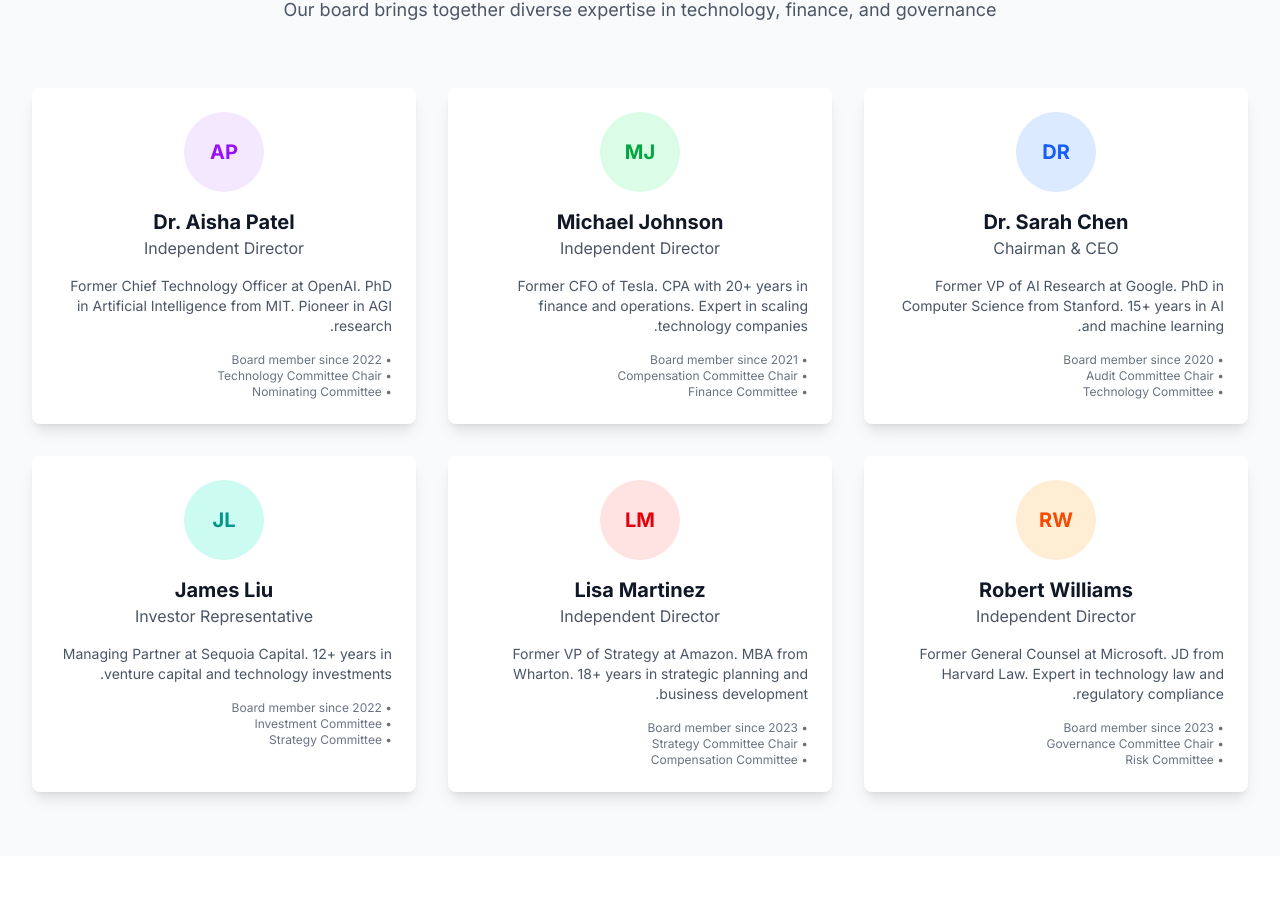
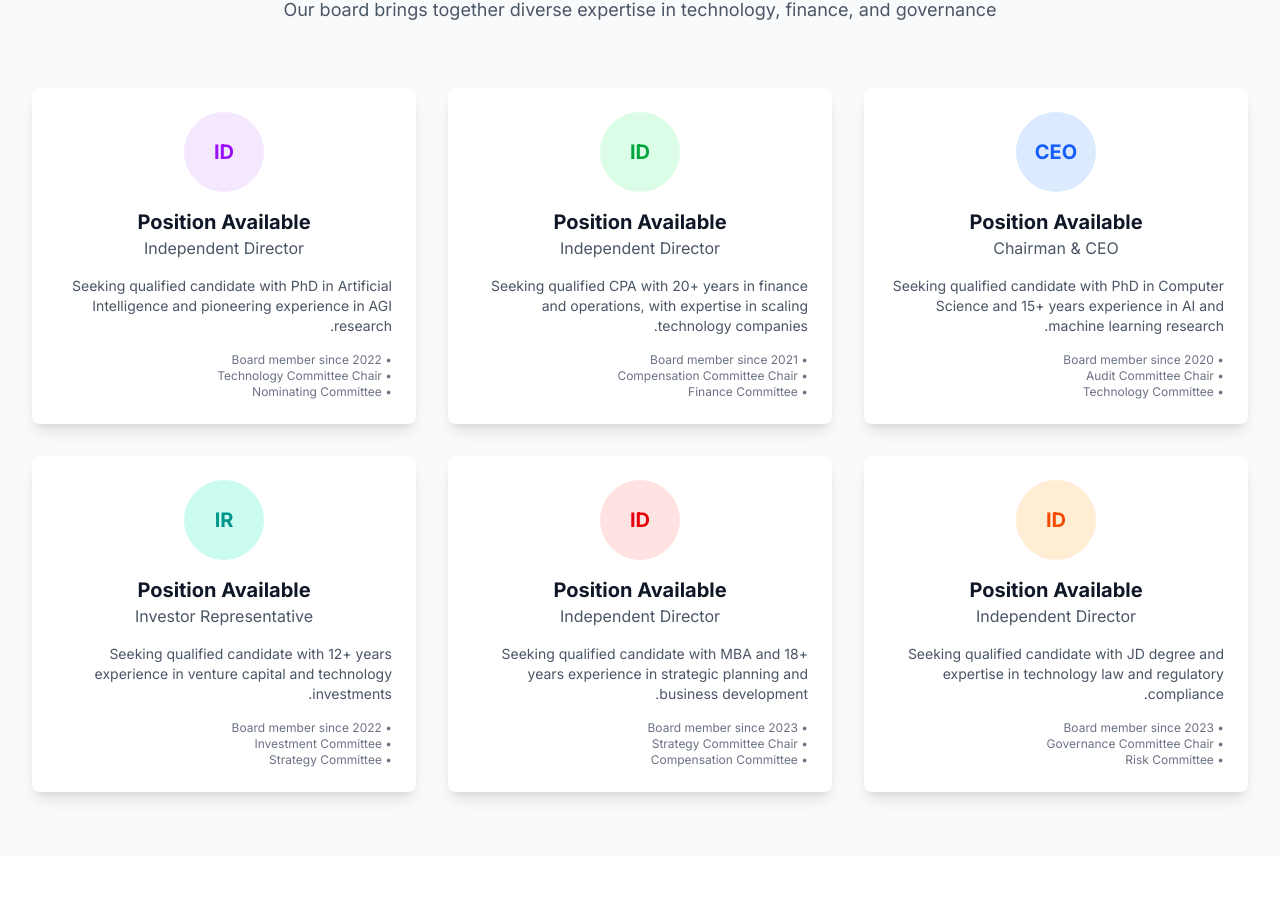
Before and after one commit to cptamrgaber/apex-meridian.com, a Next.js app: page /investors/governance in a window 1280 px wide. Shown: the part 949-1873 px from the top of the page. Built offline with nearby package versions, Linux system fonts and the light colour scheme.

Commit message:
Remove fake names from Board of Directors: replace with 'Position Available' to comply with company policy, update descriptions to be generic qualification requirements

```diff
--- a/src/app/investors/governance/page.tsx
+++ b/src/app/investors/governance/page.tsx
@@ -87,13 +87,13 @@ export default function CorporateGovernancePage() {
             <div className="bg-white rounded-lg shadow-lg p-6">
               <div className="text-center mb-4">
                 <div className="w-20 h-20 bg-blue-100 rounded-full flex items-center justify-center mx-auto mb-4">
-                  <span className="text-blue-600 font-bold text-xl">DR</span>
+                  <span className="text-blue-600 font-bold text-xl">CEO</span>
                 </div>
-                <h3 className="text-xl font-bold text-gray-900">Dr. Sarah Chen</h3>
+                <h3 className="text-xl font-bold text-gray-900">Position Available</h3>
                 <p className="text-gray-600">Chairman & CEO</p>
               </div>
               <p className="text-gray-600 text-sm mb-4">
-                Former VP of AI Research at Google. PhD in Computer Science from Stanford. 15+ years in AI and machine learning.
+Seeking qualified candidate with PhD in Computer Science and 15+ years experience in AI and machine learning research.
               </p>
               <div className="text-xs text-gray-500">
                 <p>• Board member since 2020</p>
@@ -105,13 +105,13 @@ export default function CorporateGovernancePage() {
             <div className="bg-white rounded-lg shadow-lg p-6">
               <div className="text-center mb-4">
                 <div className="w-20 h-20 bg-green-100 rounded-full flex items-center justify-center mx-auto mb-4">
-                  <span className="text-green-600 font-bold text-xl">MJ</span>
+                  <span className="text-green-600 font-bold text-xl">ID</span>
                 </div>
-                <h3 className="text-xl font-bold text-gray-900">Michael Johnson</h3>
+                <h3 className="text-xl font-bold text-gray-900">Position Available</h3>
                 <p className="text-gray-600">Independent Director</p>
               </div>
               <p className="text-gray-600 text-sm mb-4">
-                Former CFO of Tesla. CPA with 20+ years in finance and operations. Expert in scaling technology companies.
+Seeking qualified CPA with 20+ years in finance and operations, with expertise in scaling technology companies.
               </p>
               <div className="text-xs text-gray-500">
                 <p>• Board member since 2021</p>
@@ -123,13 +123,13 @@ export default function CorporateGovernancePage() {
             <div className="bg-white rounded-lg shadow-lg p-6">
               <div className="text-center mb-4">
                 <div className="w-20 h-20 bg-purple-100 rounded-full flex items-center justify-center mx-auto mb-4">
-                  <span className="text-purple-600 font-bold text-xl">AP</span>
+                  <span className="text-purple-600 font-bold text-xl">ID</span>
                 </div>
-                <h3 className="text-xl font-bold text-gray-900">Dr. Aisha Patel</h3>
+                <h3 className="text-xl font-bold text-gray-900">Position Available</h3>
                 <p className="text-gray-600">Independent Director</p>
               </div>
               <p className="text-gray-600 text-sm mb-4">
-                Former Chief Technology Officer at OpenAI. PhD in Artificial Intelligence from MIT. Pioneer in AGI research.
+Seeking qualified candidate with PhD in Artificial Intelligence and pioneering experience in AGI research.
               </p>
               <div className="text-xs text-gray-500">
                 <p>• Board member since 2022</p>
@@ -141,13 +141,13 @@ export default function CorporateGovernancePage() {
             <div className="bg-white rounded-lg shadow-lg p-6">
               <div className="text-center mb-4">
                 <div className="w-20 h-20 bg-orange-100 rounded-full flex items-center justify-center mx-auto mb-4">
-                  <span className="text-orange-600 font-bold text-xl">RW</span>
+                  <span className="text-orange-600 font-bold text-xl">ID</span>
                 </div>
-                <h3 className="text-xl font-bold text-gray-900">Robert Williams</h3>
+                <h3 className="text-xl font-bold text-gray-900">Position Available</h3>
                 <p className="text-gray-600">Independent Director</p>
               </div>
               <p className="text-gray-600 text-sm mb-4">
-                Former General Counsel at Microsoft. JD from Harvard Law. Expert in technology law and regulatory compliance.
+Seeking qualified candidate with JD degree and expertise in technology law and regulatory compliance.
               </p>
               <div className="text-xs text-gray-500">
                 <p>• Board member since 2023</p>
@@ -159,13 +159,13 @@ export default function CorporateGovernancePage() {
             <div className="bg-white rounded-lg shadow-lg p-6">
               <div className="text-center mb-4">
                 <div className="w-20 h-20 bg-red-100 rounded-full flex items-center justify-center mx-auto mb-4">
-                  <span className="text-red-600 font-bold text-xl">LM</span>
+                  <span className="text-red-600 font-bold text-xl">ID</span>
                 </div>
-                <h3 className="text-xl font-bold text-gray-900">Lisa Martinez</h3>
+                <h3 className="text-xl font-bold text-gray-900">Position Available</h3>
                 <p className="text-gray-600">Independent Director</p>
               </div>
               <p className="text-gray-600 text-sm mb-4">
-                Former VP of Strategy at Amazon. MBA from Wharton. 18+ years in strategic planning and business development.
+Seeking qualified candidate with MBA and 18+ years experience in strategic planning and business development.
               </p>
               <div className="text-xs text-gray-500">
                 <p>• Board member since 2023</p>
@@ -177,13 +177,13 @@ export default function CorporateGovernancePage() {
             <div className="bg-white rounded-lg shadow-lg p-6">
               <div className="text-center mb-4">
                 <div className="w-20 h-20 bg-teal-100 rounded-full flex items-center justify-center mx-auto mb-4">
-                  <span className="text-teal-600 font-bold text-xl">JL</span>
+                  <span className="text-teal-600 font-bold text-xl">IR</span>
                 </div>
-                <h3 className="text-xl font-bold text-gray-900">James Liu</h3>
+                <h3 className="text-xl font-bold text-gray-900">Position Available</h3>
                 <p className="text-gray-600">Investor Representative</p>
               </div>
               <p className="text-gray-600 text-sm mb-4">
-                Managing Partner at Sequoia Capital. 12+ years in venture capital and technology investments.
+Seeking qualified candidate with 12+ years experience in venture capital and technology investments.
               </p>
               <div className="text-xs text-gray-500">
                 <p>• Board member since 2022</p>
```
